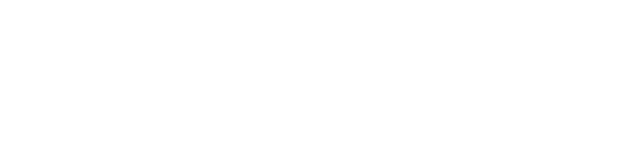
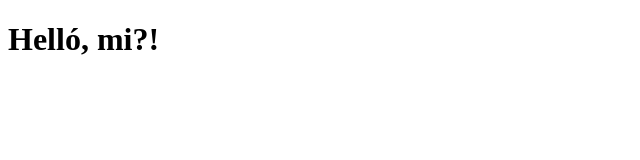
Before and after one commit to KristonDavid/TesztProjekt, a plain HTML site: page index.html in a window 1280 px wide. Shown: the whole page, without its empty margins (0-640 px from the left). Drawn offline with Linux system fonts and the light colour scheme.

Commit message:
Második lépés

```diff
--- a/index.html
+++ b/index.html
@@ -6,6 +6,6 @@
     <title>Document</title>
 </head>
 <body>
-
+   <h1>Helló, mi?!</h1>
 </body>
 </html>
```
